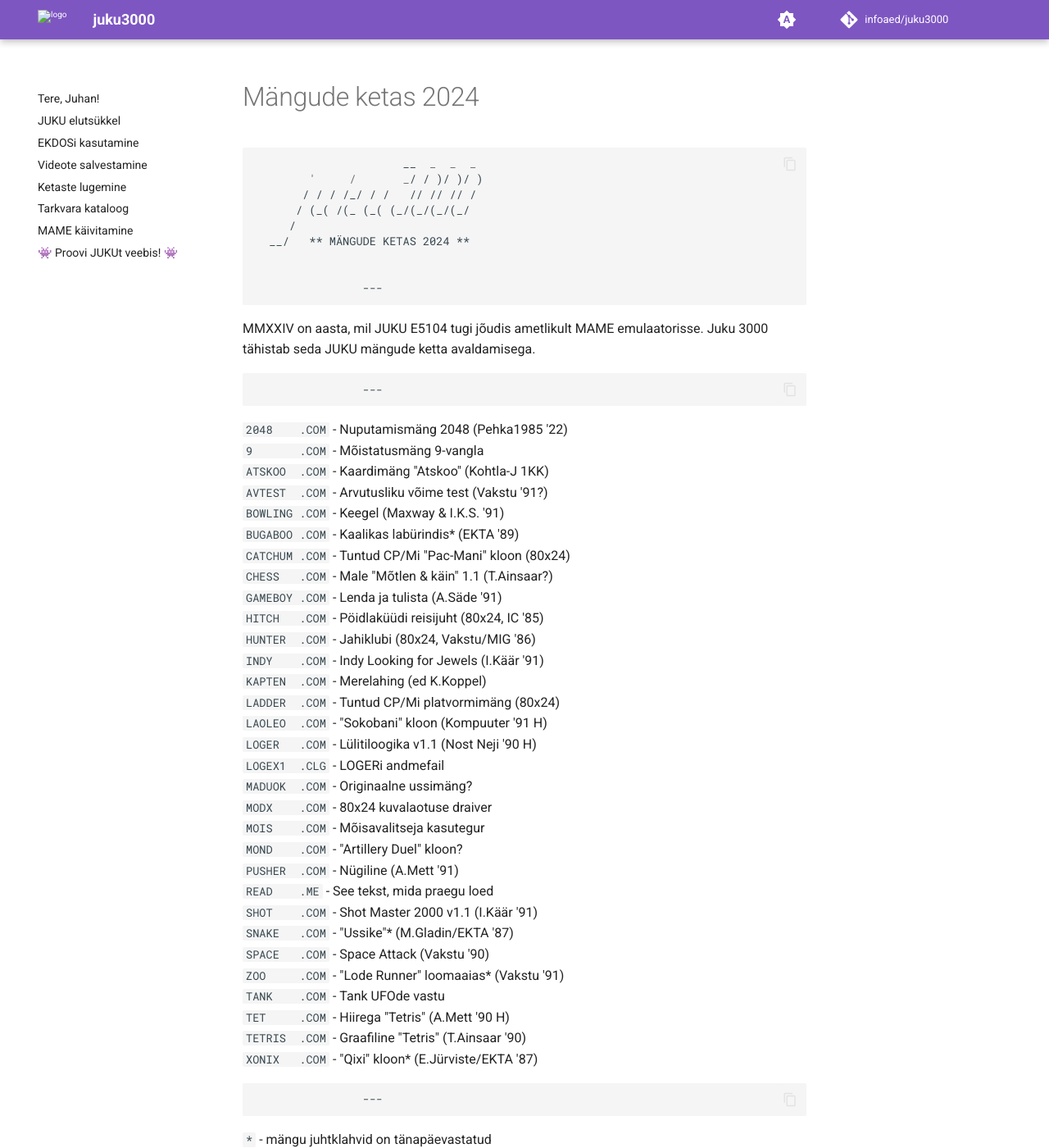
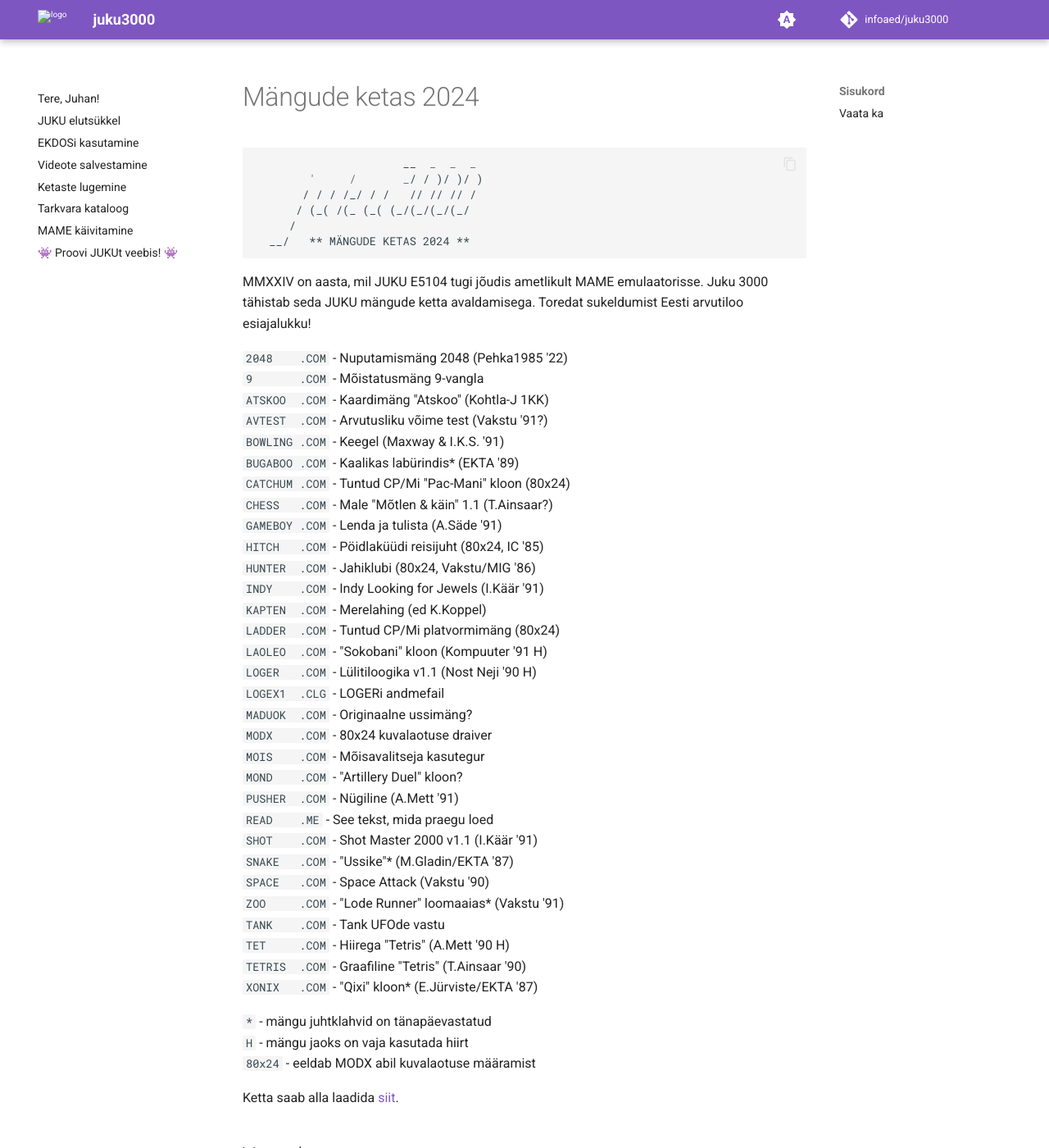
Before and after one commit to infoaed/juku3000, an MkDocs documentation site: the page built from docs/mängude-ketas-2024.md, in a window 1280 px wide and 1400 px high. Shown: the whole window at 82% size. Built offline with MkDocs 1.6.1 and Material for MkDocs 9.7.7, drawn with Linux system fonts in a browser that asks for light colours; comment, search, counter and statistics services are not loaded; some of the changed text lies outside the part shown.

Commit message:
Update mängude-ketas-2024.md

```diff
--- a/docs/mängude-ketas-2024.md
+++ b/docs/mängude-ketas-2024.md
@@ -9,14 +9,12 @@
       __/   ** MÄNGUDE KETAS 2024 **
 
 
-                    ---
 
 MMXXIV  on aasta,  mil JUKU E5104 tugi
 jõudis ametlikult  MAME emulaatorisse.
 Juku 3000  tähistab seda  JUKU mängude
-ketta avaldamisega.
-
-                    ---
+ketta avaldamisega. Toredat sukeldumist
+Eesti arvutiloo esiajalukku!
 
 ``2048    .COM`` - Nuputamismäng 2048 (Pehka1985 '22)
 ``9       .COM`` - Mõistatusmäng 9-vangla
@@ -50,14 +48,15 @@
 ``TETRIS  .COM`` - Graafiline "Tetris" (T.Ainsaar '90)
 ``XONIX   .COM`` - "Qixi" kloon\* (E.Jürviste/EKTA '87)
 
-                    ---
-
 `*` - mängu juhtklahvid on tänapäevastatud
 `H` - mängu jaoks on vaja kasutada hiirt
 `80x24` - eeldab MODX abil kuvalaotuse määramist
 
-Täpsem info emulaatorist, mängudest ja muust:
+Ketta saab alla laadida [siit](https://elektroonikamuuseum.ee/failid/juku/tarkvara/J3KGAME1.JUK).
 
-* https://infoaed.ee/juku3000
+## Vaata ka
 
-Toredat sukeldumist Eesti arvutiloo esiajalukku!
+* [Ketta failide täisnimekiri](tarkvara-kataloog.md#j3kgame1)
+* [Ketas veebiemulaatoris](https://infoaed.ee/juku3000) (2024 lõpu seisuga)
+* [Lühijuhend EKDOSis orienteerumiseks](juku-käsud.md)
+* [Emulaatori käivitamine töölaual](mame-käivitamine.md)
```
